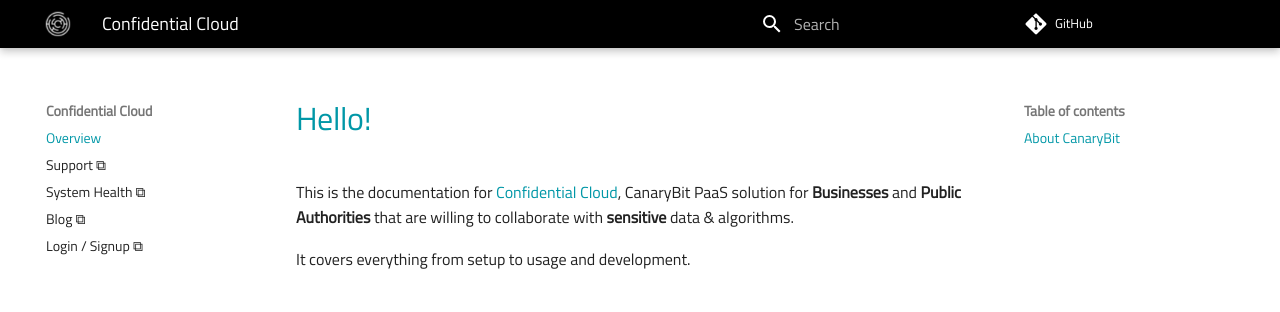
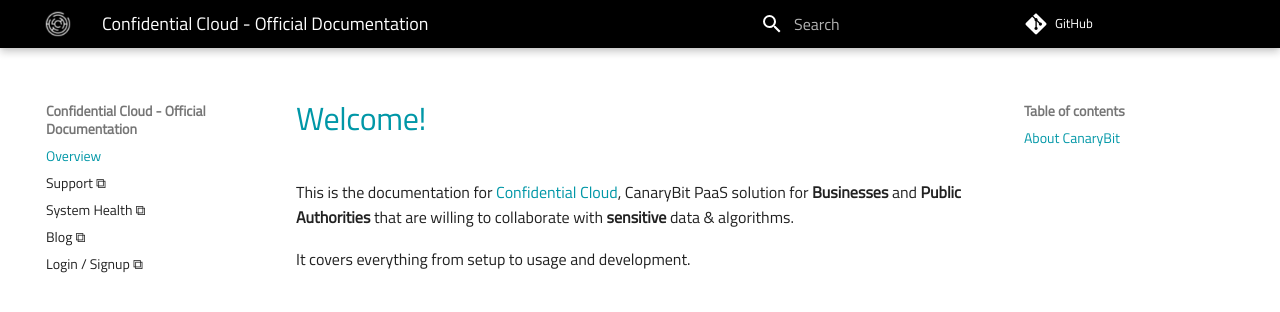
Before and after one commit to canarybit/cc-docs, an MkDocs documentation site: the page built from docs/index.md, in a window 1280 px wide. Shown: the top 312 px of the page. Built offline with MkDocs 1.6.1 and Material for MkDocs 9.7.7, drawn with Linux system fonts in a browser that asks for light colours.

Commit message:
Updates content

```diff
--- a/docs/index.md
+++ b/docs/index.md
@@ -1,4 +1,4 @@
-# Hello!
+# Welcome!
 
 This is the documentation for [Confidential Cloud](https://confidentialcloud.io), CanaryBit PaaS solution for **Businesses** and **Public Authorities** that are willing to collaborate with **sensitive** data & algorithms.
 
--- a/mkdocs.yml
+++ b/mkdocs.yml
@@ -1,8 +1,8 @@
-site_name: Confidential Cloud
+site_name: Confidential Cloud - Official Documentation
 site_url: https://docs.confidentialcloud.io
 
 site_description: >-
-  Confidential Cloud is Confidential Cloud is CanaryBit’s solution for
+  Confidential Cloud is CanaryBit’s solution for
   Businesses and Public Authorities that are willing to collaborate
   with sensitive data and algorithms, and in need of a hardware-encrypted
   execution environment protected from unauthorized access.
```
